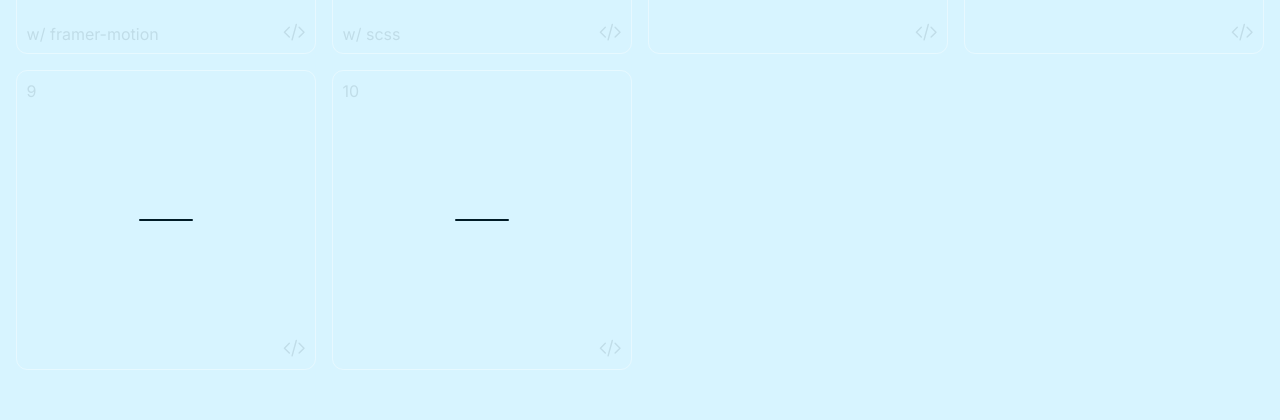
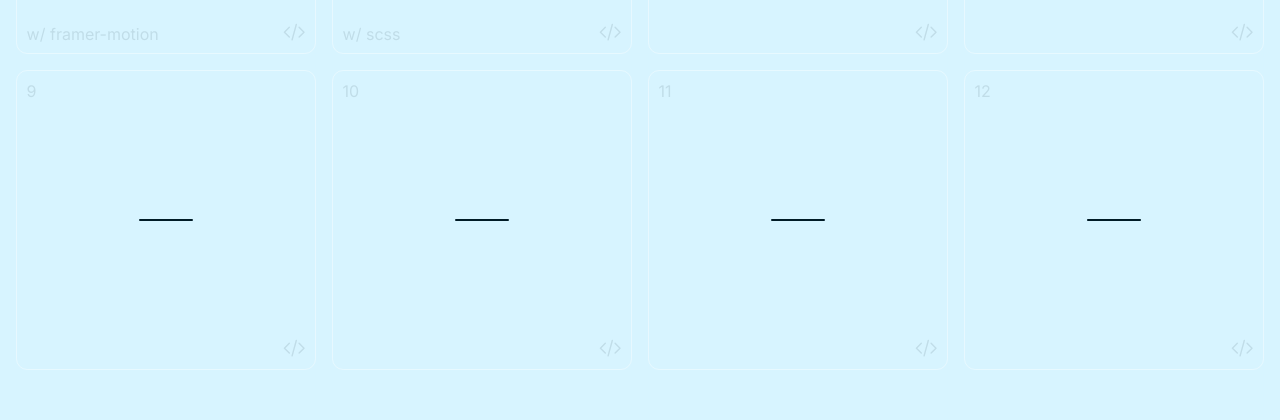
Before and after one commit to YassineGallaoui/audio-toggles, a Next.js app: page / in a window 1280 px wide. Shown: the part 747-1167 px from the top of the page. Built offline with nearby package versions, Linux system fonts and the light colour scheme.

Commit message:
add AudioIcon11 and AudioIcon12 components; integrate into IconsGrid and update icons data

```diff
--- /dev/null
+++ b/src/components/AudioIcons/AudioIcon11/index.tsx
@@ -0,0 +1,82 @@
+/* eslint-disable @next/next/no-img-element */
+'use client'
+
+import React, { useEffect, useState } from 'react';
+import styles from './style.module.scss';
+import { AudioIconProps } from '../AudioIcon1';
+
+const AudioIcon11: React.FC<AudioIconProps> = ({ audioOn }) => {
+
+    const [pathData1, setPathData1] = useState('');
+    const [pathData2, setPathData2] = useState('');
+    const [amplitude, setAmplitude] = useState(0);
+    const [t, setT] = useState(0);
+
+
+    const generateSineWavePath = (t: number, amp: number) => {
+        const points = [];
+        const scale = 2.6;
+        const step = 0.1;
+
+        for (let x = -10; x <= 10; x += step) {
+
+            const y = amp * Math.sin(x * 1 / 2 + t * 3);
+            points.push(`${(x * scale).toFixed(2)},${(-y * scale).toFixed(2)}`);
+        }
+
+
+        return `M ${points.join(' L ')}`;
+    };
+
+    useEffect(() => {
+        let animationFrame: number;
+
+        const animateAmplitude = () => {
+            setAmplitude((prevAmp) => {
+                const targetAmp = audioOn ? 1.0 : 0;
+                const step = 0.02;
+
+
+                if (Math.abs(targetAmp - prevAmp) < step) {
+                    return targetAmp;
+                }
+
+                return prevAmp + (targetAmp > prevAmp ? step : -step);
+            });
+
+            animationFrame = requestAnimationFrame(animateAmplitude);
+        };
+
+        animateAmplitude();
+
+        return () => cancelAnimationFrame(animationFrame);
+    }, [audioOn]);
+
+
+    useEffect(() => {
+        const interval = setInterval(() => {
+            setT((prevT) => prevT + 0.1);
+        }, 50);
+
+        return () => clearInterval(interval);
+    }, []);
+
+
+    useEffect(() => {
+        setPathData1(generateSineWavePath(t, amplitude * 2));
+        setPathData2(generateSineWavePath(t, amplitude * 0.8));
+    }, [t, amplitude]);
+
+    return (
+        <svg width="100" height="100" viewBox="-50 -50 100 100" fill="none" className={styles.svg + ' ' + (audioOn ? styles.on : '')}>
+            <path className={styles.path1} d={pathData1} strokeWidth="2"
+                strokeLinecap="round"
+                strokeLinejoin="round" />
+            <path className={styles.path2} d={pathData2} strokeWidth="2"
+                strokeLinecap="round"
+                strokeLinejoin="round" />
+        </svg>
+    );
+};
+
+export default AudioIcon11;
--- /dev/null
+++ b/src/components/AudioIcons/AudioIcon11/style.module.scss
@@ -0,0 +1,21 @@
+.svg {
+    display: flex;
+    flex-direction: row;
+    align-items: center;
+
+    path.path1 {
+        stroke: var(--text-color);
+        transition: fill 0.2s ease-in-out, stroke 0.2s ease-in-out;
+    }
+
+    path.path1 {
+        stroke: var(--text-color);
+        transition: fill 0.2s ease-in-out, stroke 0.2s ease-in-out;
+    }
+
+    &.on {
+        path {
+            stroke: var(--text-color);
+        }
+    }
+}
--- /dev/null
+++ b/src/components/AudioIcons/AudioIcon12/index.tsx
@@ -0,0 +1,82 @@
+/* eslint-disable @next/next/no-img-element */
+'use client'
+
+import React, { useEffect, useState } from 'react';
+import styles from './style.module.scss';
+import { AudioIconProps } from '../AudioIcon1';
+
+const AudioIcon12: React.FC<AudioIconProps> = ({ audioOn }) => {
+
+    const [pathData1, setPathData1] = useState('');
+    const [pathData2, setPathData2] = useState('');
+    const [amplitude, setAmplitude] = useState(0);
+    const [t, setT] = useState(0);
+
+
+    const generateSineWavePath = (t: number, amp: number, p?: number) => {
+        const points = [];
+        const scale = 2.6;
+        const step = 0.1;
+
+        for (let x = -10; x <= 10; x += step) {
+
+            const y = amp * Math.sin((p ?? 0) + x * 1 / 4 + t * 3);
+            points.push(`${(x * scale).toFixed(2)},${(-y * scale).toFixed(2)}`);
+        }
+
+
+        return `M ${points.join(' L ')}`;
+    };
+
+    useEffect(() => {
+        let animationFrame: number;
+
+        const animateAmplitude = () => {
+            setAmplitude((prevAmp) => {
+                const targetAmp = audioOn ? 1.0 : 0;
+                const step = 0.02;
+
+
+                if (Math.abs(targetAmp - prevAmp) < step) {
+                    return targetAmp;
+                }
+
+                return prevAmp + (targetAmp > prevAmp ? step : -step);
+            });
+
+            animationFrame = requestAnimationFrame(animateAmplitude);
+        };
+
+        animateAmplitude();
+
+        return () => cancelAnimationFrame(animationFrame);
+    }, [audioOn]);
+
+
+    useEffect(() => {
+        const interval = setInterval(() => {
+            setT((prevT) => prevT + 0.1);
+        }, 50);
+
+        return () => clearInterval(interval);
+    }, []);
+
+
+    useEffect(() => {
+        setPathData1(generateSineWavePath(t, amplitude * 2));
+        setPathData2(generateSineWavePath(t, amplitude * 0.8, 1));
+    }, [t, amplitude]);
+
+    return (
+        <svg width="100" height="100" viewBox="-50 -50 100 100" fill="none" className={styles.svg + ' ' + (audioOn ? styles.on : '')}>
+            <path className={styles.path1} d={pathData1} strokeWidth="2"
+                strokeLinecap="round"
+                strokeLinejoin="round" />
+            <path className={styles.path2} d={pathData2} strokeWidth="2"
+                strokeLinecap="round"
+                strokeLinejoin="round" />
+        </svg>
+    );
+};
+
+export default AudioIcon12;
--- /dev/null
+++ b/src/components/AudioIcons/AudioIcon12/style.module.scss
@@ -0,0 +1,27 @@
+.svg {
+    display: flex;
+    flex-direction: row;
+    align-items: center;
+
+    path.path1 {
+        stroke: var(--text-color);
+        transition: fill 0.2s ease-in-out, stroke 0.2s ease-in-out;
+    }
+
+    path.path2 {
+        stroke: var(--text-color);
+        opacity: 0.3;
+        transition: fill 0.2s ease-in-out, stroke 0.2s ease-in-out;
+    }
+
+    &.on {
+        path.path1 {
+            stroke: var(--text-color);
+        }
+
+        path.path2 {
+            opacity: 0.3;
+            stroke: var(--text-color);
+        }
+    }
+}
--- a/src/components/IconsGrid/index.tsx
+++ b/src/components/IconsGrid/index.tsx
@@ -15,6 +15,8 @@ import AudioIcon7 from "../AudioIcons/AudioIcon7";
 import AudioIcon8 from "../AudioIcons/AudioIcon8";
 import AudioIcon9 from "../AudioIcons/AudioIcon9";
 import AudioIcon10 from "../AudioIcons/AudioIcon10";
+import AudioIcon11 from "../AudioIcons/AudioIcon11";
+import AudioIcon12 from "../AudioIcons/AudioIcon12";
 
 const IconsGrid = () => {
     const defaultAudioOptions: SelectOption[] = [
@@ -104,6 +106,14 @@ const IconsGrid = () => {
             <AudioIconContainer index={9} changeAudioOn={() => setAudioOn(!audioOn)}>
                 <AudioIcon10 audioOn={audioOn} />
             </AudioIconContainer>
+
+            <AudioIconContainer index={10} changeAudioOn={() => setAudioOn(!audioOn)}>
+                <AudioIcon11 audioOn={audioOn} />
+            </AudioIconContainer>
+
+            <AudioIconContainer index={11} changeAudioOn={() => setAudioOn(!audioOn)}>
+                <AudioIcon12 audioOn={audioOn} />
+            </AudioIconContainer>
         </>
     )
 }
--- a/src/data/icons.tsx
+++ b/src/data/icons.tsx
@@ -46,6 +46,14 @@ const iconsData: IconData[] = [
     {
         id: 10,
         link: "https://github.com/YassineGallaoui/audio-toggles/tree/main/src/components/AudioIcons/AudioIcon10"
+    },
+    {
+        id: 11,
+        link: "https://github.com/YassineGallaoui/audio-toggles/tree/main/src/components/AudioIcons/AudioIcon11"
+    },
+    {
+        id: 12,
+        link: "https://github.com/YassineGallaoui/audio-toggles/tree/main/src/components/AudioIcons/AudioIcon12"
     }
 ]
 
```
